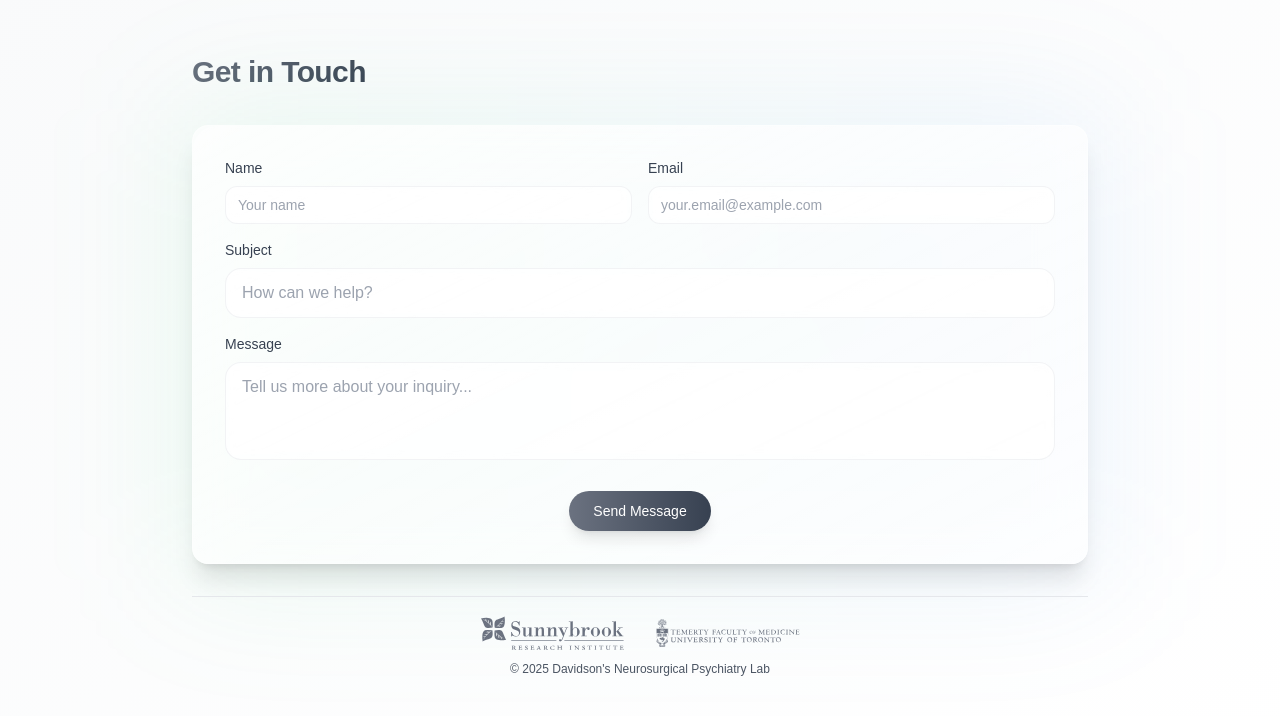
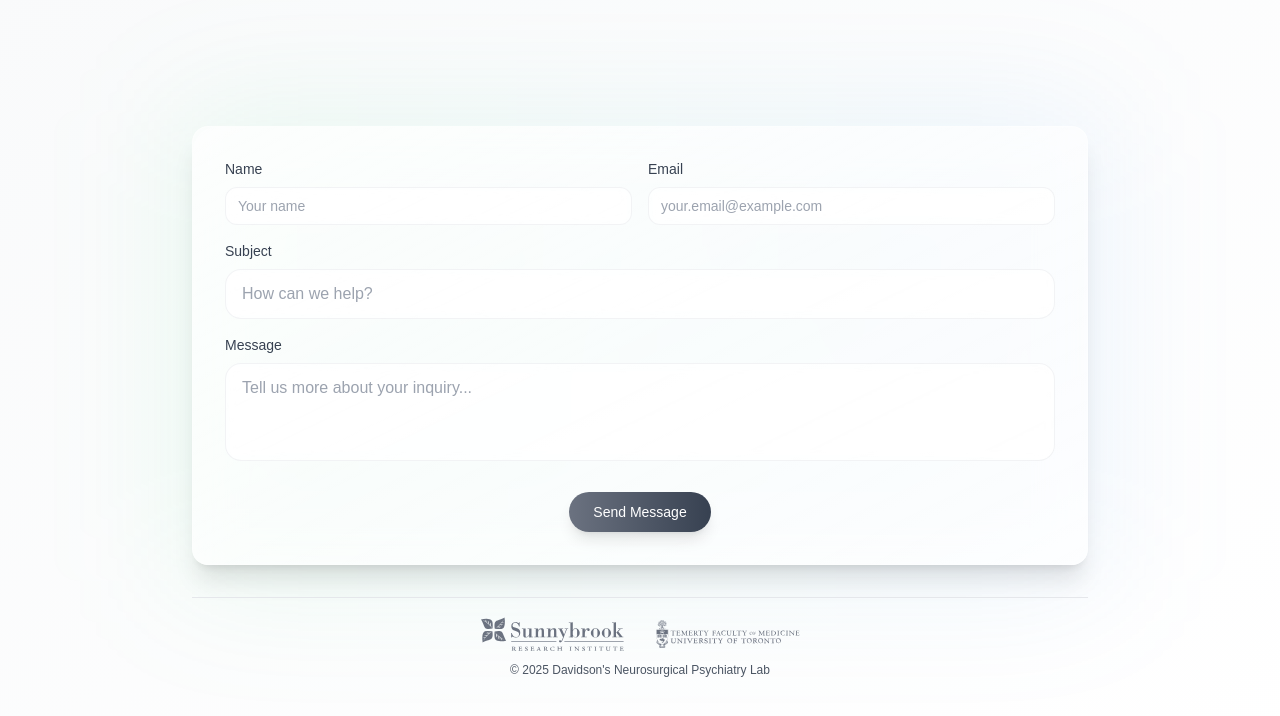
Before and after one commit to andrewzyang/davidson-lab, a Next.js app: page /davidson-lab/team in a window 1280 px wide. Shown: the part 1979-2695 px from the top of the page. Built offline with nearby package versions, Linux system fonts and the light colour scheme.

Commit message:
Update footer layout: remove snap scrolling, center contact form, remove Get in Touch heading, reduce bottom spacing

```diff
--- a/src/app/page.tsx
+++ b/src/app/page.tsx
@@ -46,9 +46,9 @@ export default function Home() {
   }, [])
 
   return (
-    <div className="snap-container h-screen overflow-y-scroll absolute inset-0">
+    <div>
       {/* Hero Section with Spline */}
-      <div ref={heroRef} className="relative min-h-screen overflow-hidden snap-section">
+      <div ref={heroRef} className="relative min-h-screen overflow-hidden">
         <ErrorBoundary>
           <SplineScene />
         </ErrorBoundary>
@@ -68,7 +68,7 @@ export default function Home() {
       </div>
 
       {/* About Section */}
-      <section ref={missionRef} className="relative z-10 min-h-screen flex items-center snap-section overflow-hidden bg-gradient-to-br from-gray-50 to-white">
+      <section ref={missionRef} className="relative z-10 min-h-screen flex items-center overflow-hidden bg-gradient-to-br from-gray-50 to-white">
         <div className="absolute inset-0 flex">
           {/* Image Container - Starts full width, then shrinks to left half */}
           <div
--- a/src/components/layout/Footer.tsx
+++ b/src/components/layout/Footer.tsx
@@ -35,17 +35,13 @@ export default function Footer() {
     <footer
       ref={footerRef}
       id="contact"
-      className="relative z-10 h-screen flex flex-col bg-gradient-to-br from-gray-50 to-white snap-section"
+      className="relative z-10 h-screen flex flex-col bg-gradient-to-br from-gray-50 to-white"
       style={{ scrollMarginTop: '80px' }}
     >
+      {/* Spacer to push content lower */}
+      <div className="h-32 md:h-40"></div>
       <div className="flex-1 flex flex-col justify-center px-6 md:px-8 py-12 md:py-16">
         <div className="max-w-4xl mx-auto w-full">
-          <h2 className={`text-2xl md:text-3xl font-bold mb-6 md:mb-8 text-center gradient-text-grey transition-all duration-700 ${
-            isVisible ? 'opacity-100 translate-y-0' : 'opacity-0 translate-y-8'
-          }`}
-          style={{
-            transitionTimingFunction: 'cubic-bezier(0.34, 1.56, 0.64, 1)'
-          }}>Get in Touch</h2>
           <div className={`transition-all duration-700 delay-200 ${
             isVisible ? 'opacity-100 translate-y-0' : 'opacity-0 translate-y-8'
           }`}
@@ -99,6 +95,8 @@ export default function Footer() {
           </div>
         </div>
       </div>
+      {/* Bottom spacer for balance */}
+      <div className="h-8 md:h-10"></div>
     </footer>
   )
 }
```
